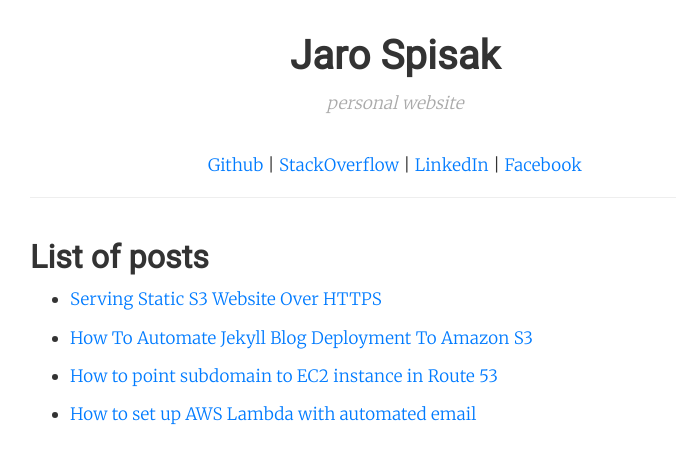
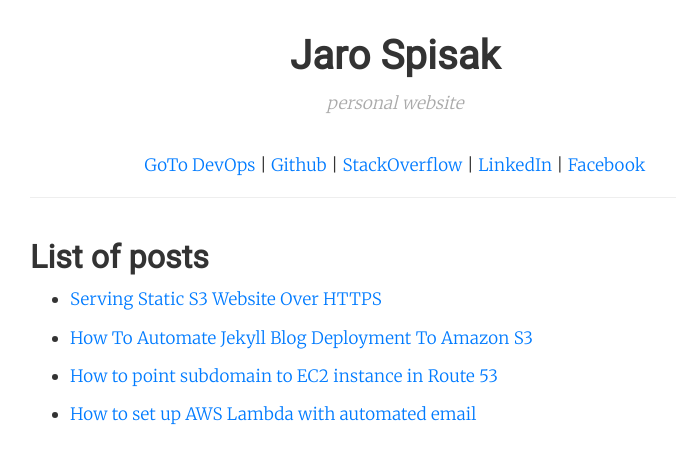
Before and after one commit to finspin/jarospisak.com, a Jekyll site: the page built from index.md, in a window 1280 px wide. Shown: the top 464 px of the page, without its empty margins (245-921 px from the left). Built offline with Jekyll 4.4.1, drawn with Linux system fonts in a browser that asks for light colours.

Commit message:
Add GoTo DevOps

```diff
--- a/_layouts/homepage.html
+++ b/_layouts/homepage.html
@@ -1,4 +1,4 @@
-<!doctype html>
+<!DOCTYPE html>
 <html lang="en">
   {% include head.html %}
   <body id="homepage">
@@ -9,16 +9,14 @@
             <h1>{{ page.title }}</h1>
             <div class="subtitle"><em>{{ page.subtitle }}</em></div>
             <div class="other-profiles">
-                    <a href="http://github.com/finspin">Github</a> |
+              <a href="https://www.gotodevops.org/">GoTo DevOps</a> | <a href="http://github.com/finspin">Github</a> |
               <a href="http://stackoverflow.com/users/932210/finspin">StackOverflow</a> |
               <a href="https://www.linkedin.com/in/jaroin/">LinkedIn</a> |
               <a href="https://www.facebook.com/jaro.spisak">Facebook</a>
-
             </div>
           </div>
 
           <div class="content">
-
             <h2>List of posts</h2>
             <ul>
               {% for post in site.posts %}
```
Lines whose indentation alone changed are shown as unchanged.
